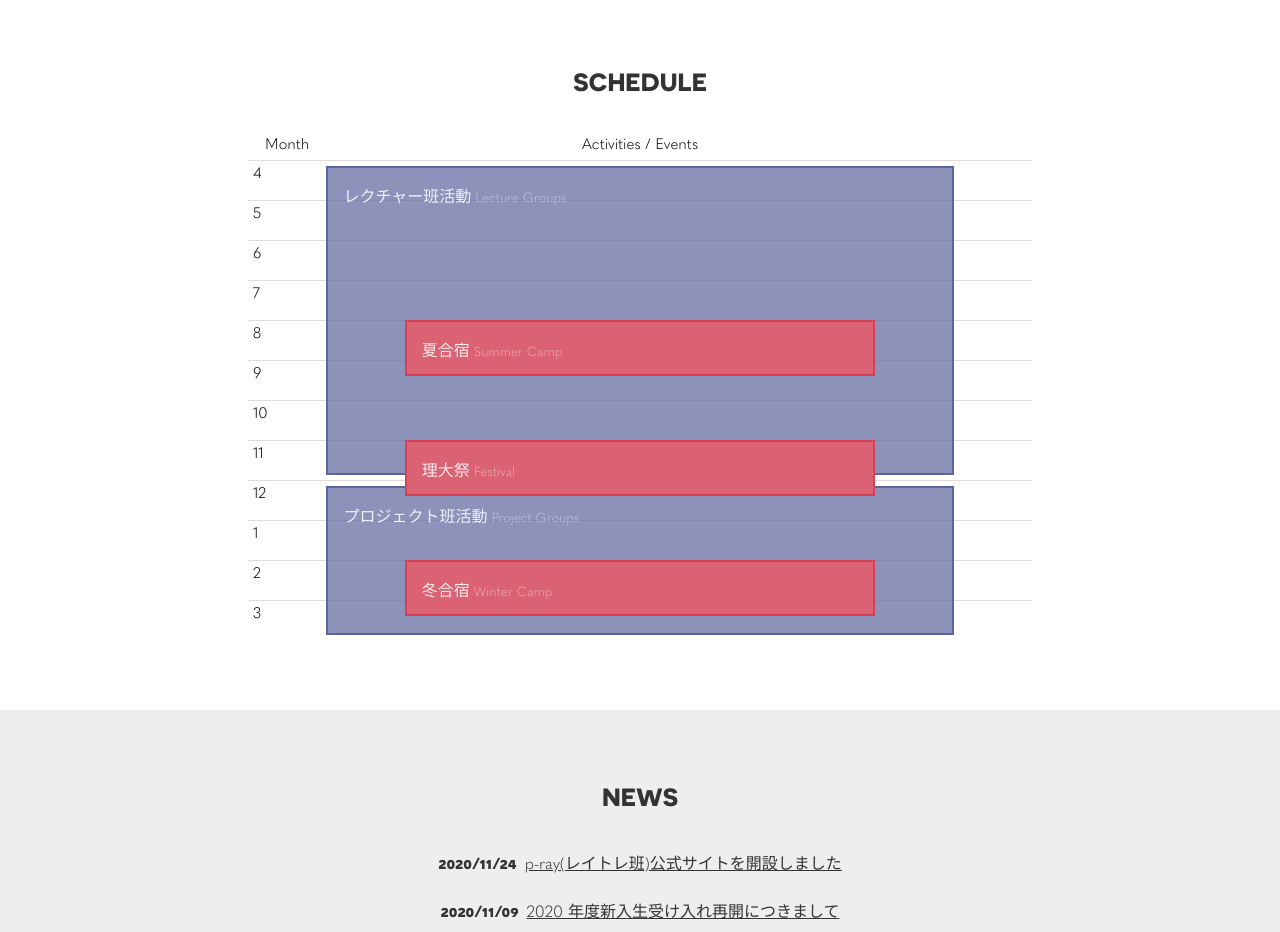
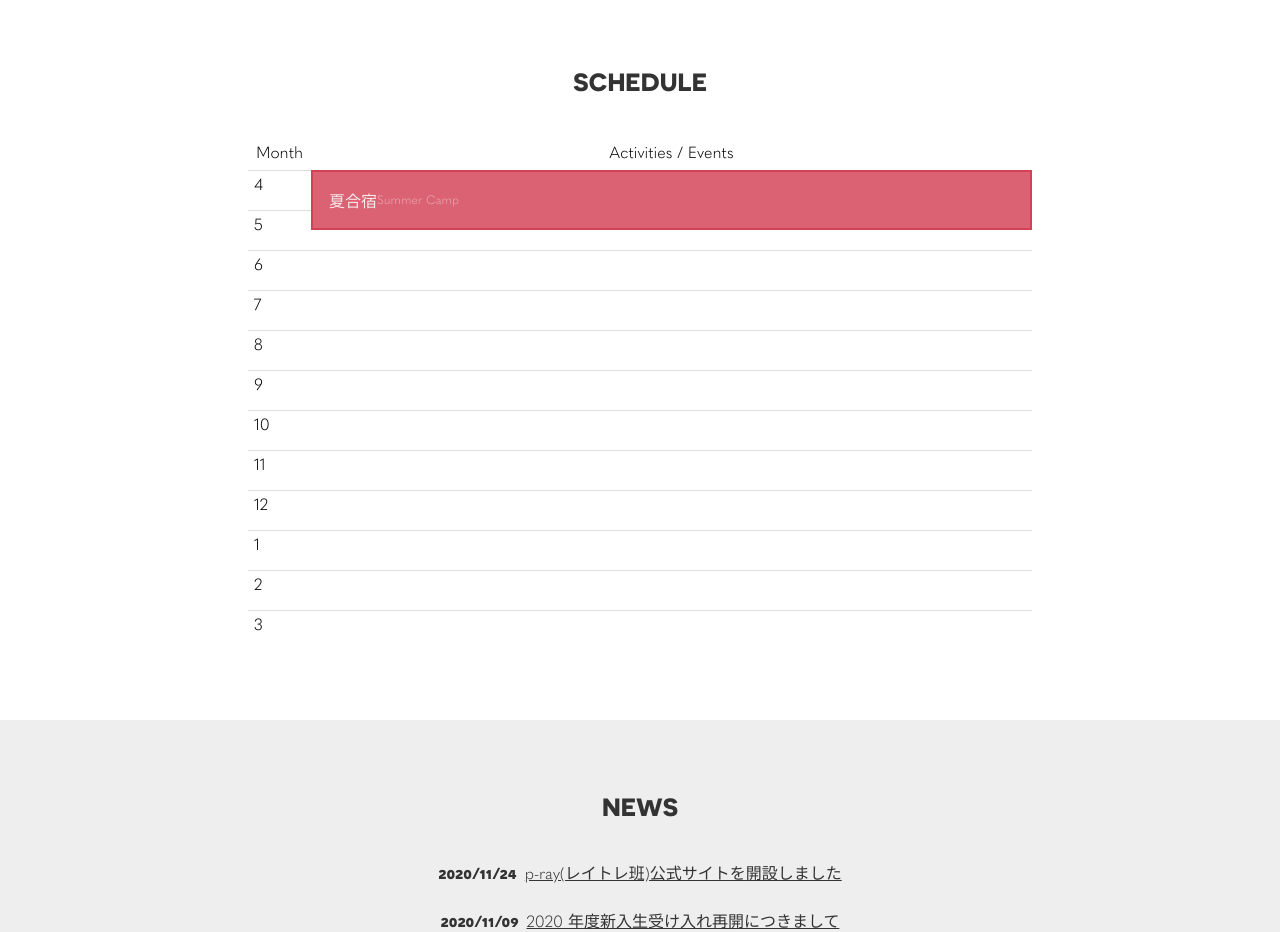
Before and after one commit to TUS-OSK/oskt.us, a Next.js app: page / in a window 1280 px wide. Shown: the part 1440-2372 px from the top of the page. Built offline with nearby package versions, Linux system fonts and the light colour scheme.

Commit message:
カレンダーを切り出した

```diff
--- /dev/null
+++ b/src/pages/Home/ScheduleView/Calendar/SmallEvent.tsx
@@ -0,0 +1,45 @@
+import styled from 'styled-components'
+
+export interface Props {
+  jaName: string
+  enName: string
+}
+
+export default function SmallEvent({ jaName, enName }: Props) {
+  return (
+    <Container>
+      <JaName>{jaName}</JaName>
+      <EnName>{enName}</EnName>
+    </Container>
+  )
+}
+
+const JaName = styled.div`
+  font-size: 16px;
+  color: #fffd;
+`
+
+const EnName = styled.div`
+  font-size: 12px;
+  color: #fff7;
+`
+
+const Container = styled.div`
+  box-sizing: border-box;
+  border: 2px solid #d24154;
+  padding: 16px;
+  display: flex;
+  align-items: center;
+  transition: transform 0.15s ease, box-shadow 0.15s ease;
+  user-select: none;
+  white-space: nowrap;
+  background-color: #da6272;
+  position: absolute;
+  width: 100%;
+
+  &:hover {
+    transition-timing-function: ease;
+    transform: scale(1.05);
+    box-shadow: 0 2px 10px 0 #0003;
+  }
+`
--- /dev/null
+++ b/src/pages/Home/ScheduleView/Calendar/index.tsx
@@ -0,0 +1,58 @@
+import styled from 'styled-components'
+import SmallEvent from './SmallEvent'
+
+interface Props {
+  start: number
+  smallEvents: { month: number; jaName: string; enName: string }[]
+}
+
+export default function Calendar({ start, smallEvents }: Props) {
+  return (
+    <Grid>
+      <Title>Month</Title>
+      <Title>Activities / Events</Title>
+
+      {[...Array(12).keys()].map((i) => (
+        <Month key={i} month={((i + start - 1) % 12) + 1} />
+      ))}
+
+      <EventArea>
+        {smallEvents.map((e, i) => (
+          <SmallEvent key={i} jaName={e.jaName} enName={e.enName} />
+        ))}
+      </EventArea>
+    </Grid>
+  )
+}
+
+const Grid = styled.div`
+  display: grid;
+  position: relative;
+  grid-template-columns: max-content 1fr;
+`
+
+const Title = styled.div`
+  text-align: center;
+  padding: 8px;
+`
+
+const GRID = 40
+const Month = styled.div<{ month: number }>`
+  font-size: 16px;
+  box-sizing: border-box;
+  height: ${GRID}px;
+  border-top: 1px solid #ddd;
+  padding: 4px 6px;
+  grid-column: 1/3;
+
+  &::before {
+    display: block;
+    content: '${(p) => p.month}';
+  }
+`
+
+const EventArea = styled.div`
+  grid-column: 2/3;
+  grid-row: 2;
+  position: relative;
+`
--- a/src/pages/Home/ScheduleView/index.tsx
+++ b/src/pages/Home/ScheduleView/index.tsx
@@ -1,5 +1,6 @@
 import styled from 'styled-components'
 import { Section, SectionTitle } from 'src/components/MainLayout/elements'
+import Calendar from './Calendar'
 
 export default function ScheduleView() {
   return (
@@ -7,47 +8,25 @@ export default function ScheduleView() {
       <SectionTitle>SCHEDULE</SectionTitle>
       <div className="content">
         <div className="timeline">
-          <div className="header">
-            <div className="month">Month</div>
-            <div className="detail">Activities / Events</div>
-          </div>
-          <div className="table">
-            <div className="month column">
-              <div className="row label">4</div>
-              <div className="row label">5</div>
-              <div className="row label">6</div>
-              <div className="row label">7</div>
-              <div className="row label">8</div>
-              <div className="row label">9</div>
-              <div className="row label">10</div>
-              <div className="row label">11</div>
-              <div className="row label">12</div>
-              <div className="row label">1</div>
-              <div className="row label">2</div>
-              <div className="row label">3</div>
-            </div>
-            <div className="detail column">
-              <span className="row events big l-group">
+          <Calendar
+            start={4}
+            smallEvents={[
+              {
+                month: 8,
+                jaName: '夏合宿',
+                enName: 'Summer Camp',
+              },
+            ]}
+          />
+          <div className="detail column">
+            {/* <span className="row events big l-group">
                 <div className="ja">レクチャー班活動</div>
                 <div className="en">Lecture Groups</div>
-              </span>
-              <span className="row events small summer-camp">
-                <div className="ja">夏合宿</div>
-                <div className="en">Summer Camp</div>
-              </span>
-              <span className="row events small festival">
-                <div className="ja">理大祭</div>
-                <div className="en">Festival</div>
               </span>
               <span className="row events big p-group">
                 <div className="ja">プロジェクト班活動</div>
                 <div className="en">Project Groups</div>
-              </span>
-              <span className="row events small winter-camp">
-                <div className="ja">冬合宿</div>
-                <div className="en">Winter Camp</div>
-              </span>
-            </div>
+              </span> */}
           </div>
         </div>
       </div>
@@ -77,21 +56,6 @@ const Container = styled(Section)`
     }
   }
 
-  & .header {
-    display: flex;
-    text-align: center;
-    font-size: 15px;
-    height: 25px;
-
-    & .month {
-      width: 10%;
-    }
-
-    & .detail {
-      width: 80%;
-    }
-  }
-
   & .table {
     position: relative;
 
@@ -101,14 +65,6 @@ const Container = styled(Section)`
       left: 0;
       width: 100%;
     }
-  }
-
-  & .label {
-    font-size: 15px;
-    box-sizing: border-box;
-    height: ${GRID}px;
-    border-top: 1px solid #ddd;
-    padding: 3px 5px;
   }
 
   & .events {
```
